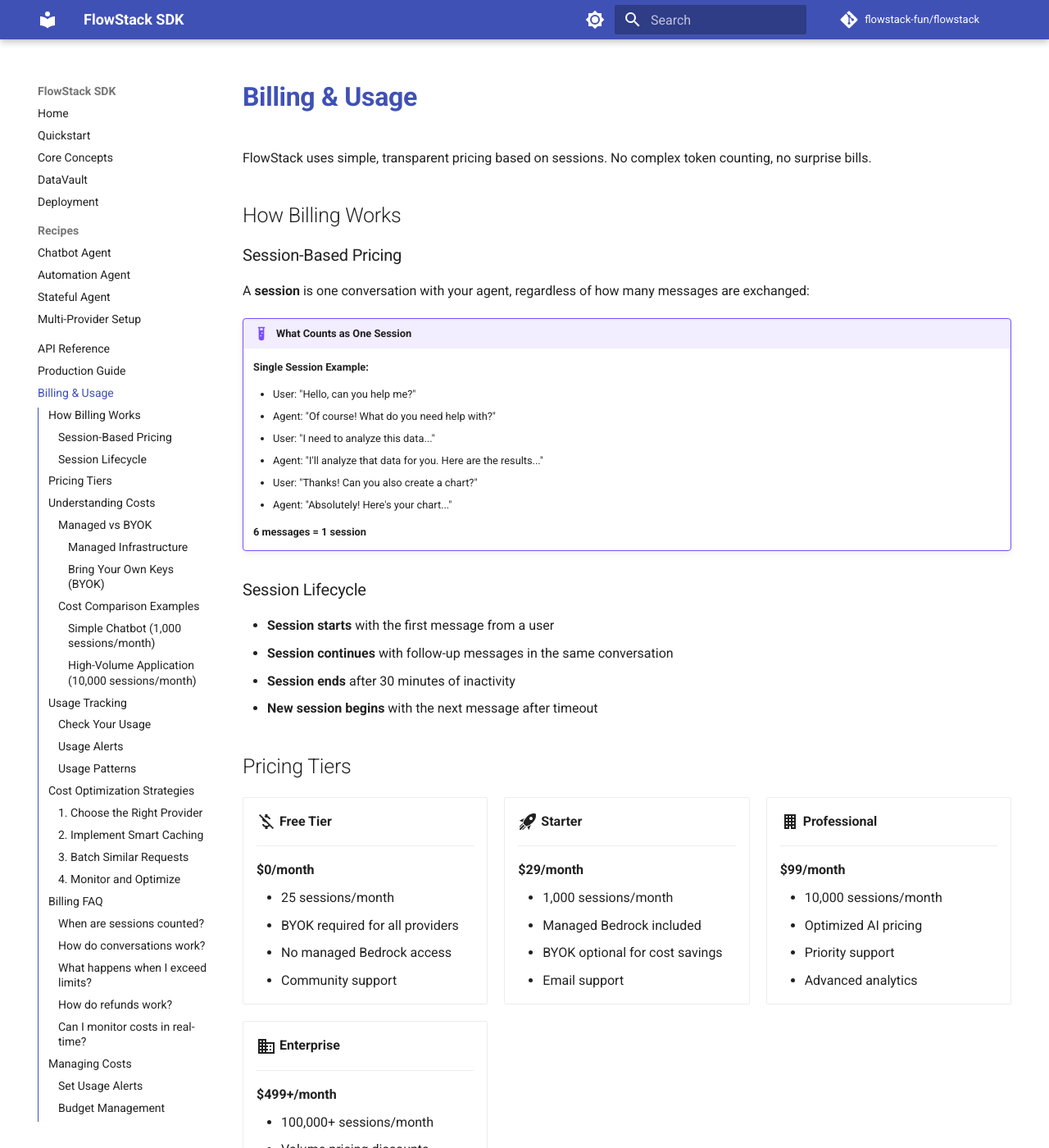
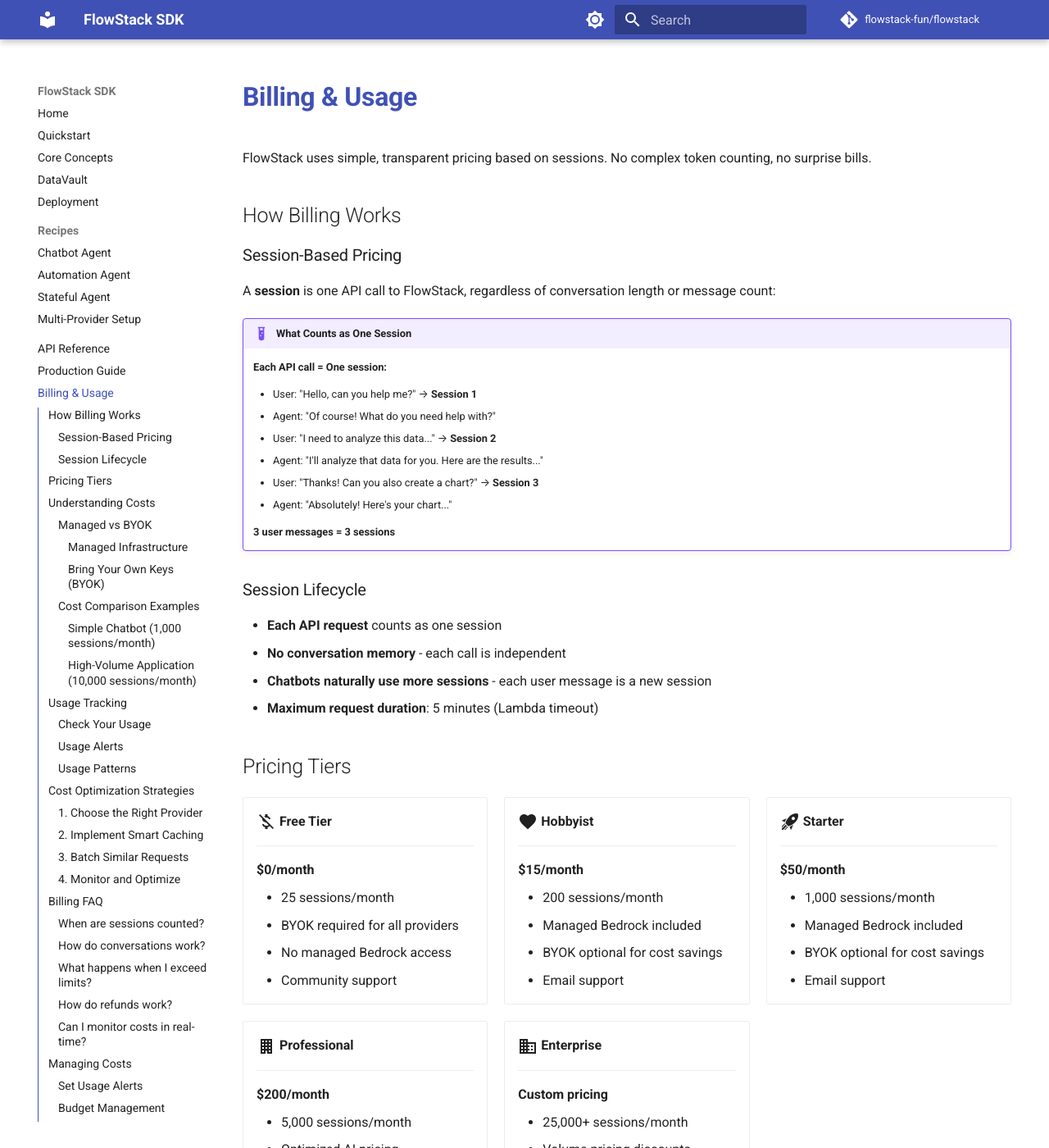
Before and after one commit to flowstack-fun/flowstack, an MkDocs documentation site: the page built from docs/billing.md, in a window 1280 px wide and 1400 px high. Shown: the whole window at 82% size. Built offline with MkDocs 1.6.1 and Material for MkDocs 9.7.7, drawn with Linux system fonts in a browser that asks for light colours; comment, search, counter and statistics services are not loaded; the version menu is left out; some of the changed text lies outside the part shown.

Commit message:
Update session definition and pricing structure in billing documentation
- Fix incorrect session definition: sessions are API calls, not 30-minute conversations
- Update pricing to hobbyist-friendly structure with new tiers
- Correct session lifecycle documentation to reflect API-call-based billing
- Update cost examples to match new pricing model

This ensures documentation accuracy for developers using the FlowStack SDK.

🤖 Generated with [Claude Code](https://claude.ai/code)

Co-Authored-By: Claude <noreply@anthropic.com>

````diff
--- a/docs/billing.md
+++ b/docs/billing.md
@@ -6,26 +6,26 @@ FlowStack uses simple, transparent pricing based on sessions. No complex token c
 
 ### Session-Based Pricing
 
-A **session** is one conversation with your agent, regardless of how many messages are exchanged:
+A **session** is one API call to FlowStack, regardless of conversation length or message count:
 
 !!! example "What Counts as One Session"
-    **Single Session Example:**
+    **Each API call = One session:**
 
-    - User: "Hello, can you help me?"
+    - User: "Hello, can you help me?" → **Session 1**
     - Agent: "Of course! What do you need help with?"
-    - User: "I need to analyze this data..."
+    - User: "I need to analyze this data..." → **Session 2**
     - Agent: "I'll analyze that data for you. Here are the results..."
-    - User: "Thanks! Can you also create a chart?"
+    - User: "Thanks! Can you also create a chart?" → **Session 3**
     - Agent: "Absolutely! Here's your chart..."
 
-    **6 messages = 1 session**
+    **3 user messages = 3 sessions**
 
 ### Session Lifecycle
 
-- **Session starts** with the first message from a user
-- **Session continues** with follow-up messages in the same conversation
-- **Session ends** after 30 minutes of inactivity
-- **New session begins** with the next message after timeout
+- **Each API request** counts as one session
+- **No conversation memory** - each call is independent
+- **Chatbots naturally use more sessions** - each user message is a new session
+- **Maximum request duration**: 5 minutes (Lambda timeout)
 
 ## Pricing Tiers
 
@@ -42,11 +42,22 @@ A **session** is one conversation with your agent, regardless of how many messag
     - No managed Bedrock access
     - Community support
 
+-   :material-heart:{ .lg .middle } **Hobbyist**
+
+    ---
+
+    **$15/month**
+
+    - 200 sessions/month
+    - Managed Bedrock included
+    - BYOK optional for cost savings
+    - Email support
+
 -   :material-rocket-launch:{ .lg .middle } **Starter**
 
     ---
 
-    **$29/month**
+    **$50/month**
 
     - 1,000 sessions/month
     - Managed Bedrock included
@@ -57,9 +68,9 @@ A **session** is one conversation with your agent, regardless of how many messag
 
     ---
 
-    **$99/month**
+    **$200/month**
 
-    - 10,000 sessions/month
+    - 5,000 sessions/month
     - Optimized AI pricing
     - Priority support
     - Advanced analytics
@@ -68,9 +79,9 @@ A **session** is one conversation with your agent, regardless of how many messag
 
     ---
 
-    **$499+/month**
+    **Custom pricing**
 
-    - 100,000+ sessions/month
+    - 25,000+ sessions/month
     - Volume pricing discounts
     - Custom infrastructure
     - Dedicated support
@@ -425,20 +436,22 @@ agent.vault.retrieve('data', key='...')
 
 ### How do conversations work?
 
-A conversation continues until there's 30 minutes of inactivity:
+Each API call is a separate session:
 
 ```python
-# Session 1 starts
+# Session 1
 agent.chat("Hello")
 
-# 10 minutes later - still session 1
+# Session 2 (new API call)
 agent.chat("Can you help me?")
 
-# 5 minutes later - still session 1
+# Session 3 (new API call)
 agent.chat("Thanks!")
 
-# 35 minutes later - session 2 starts
+# Session 4 (new API call)
 agent.chat("New question")
+
+# Result: 4 API calls = 4 sessions total
 ```
 
 ### What happens when I exceed limits?
````
